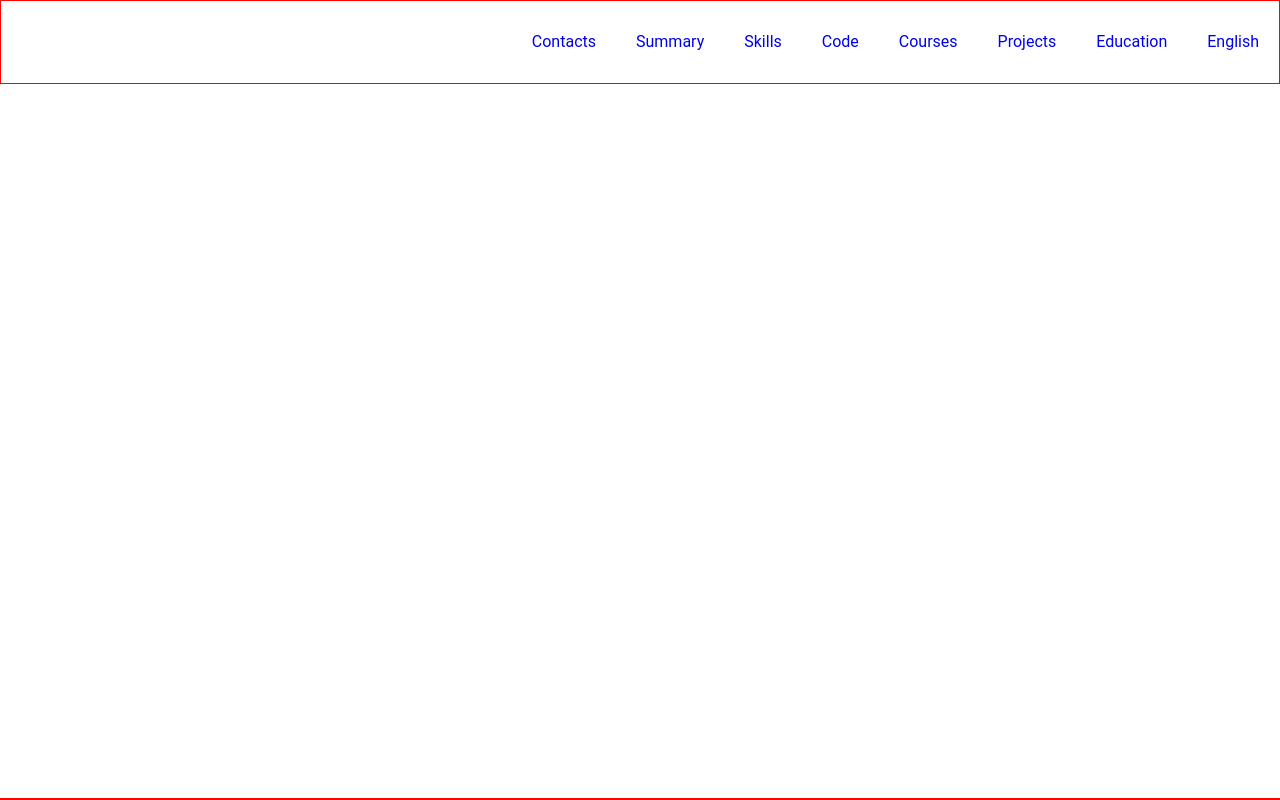
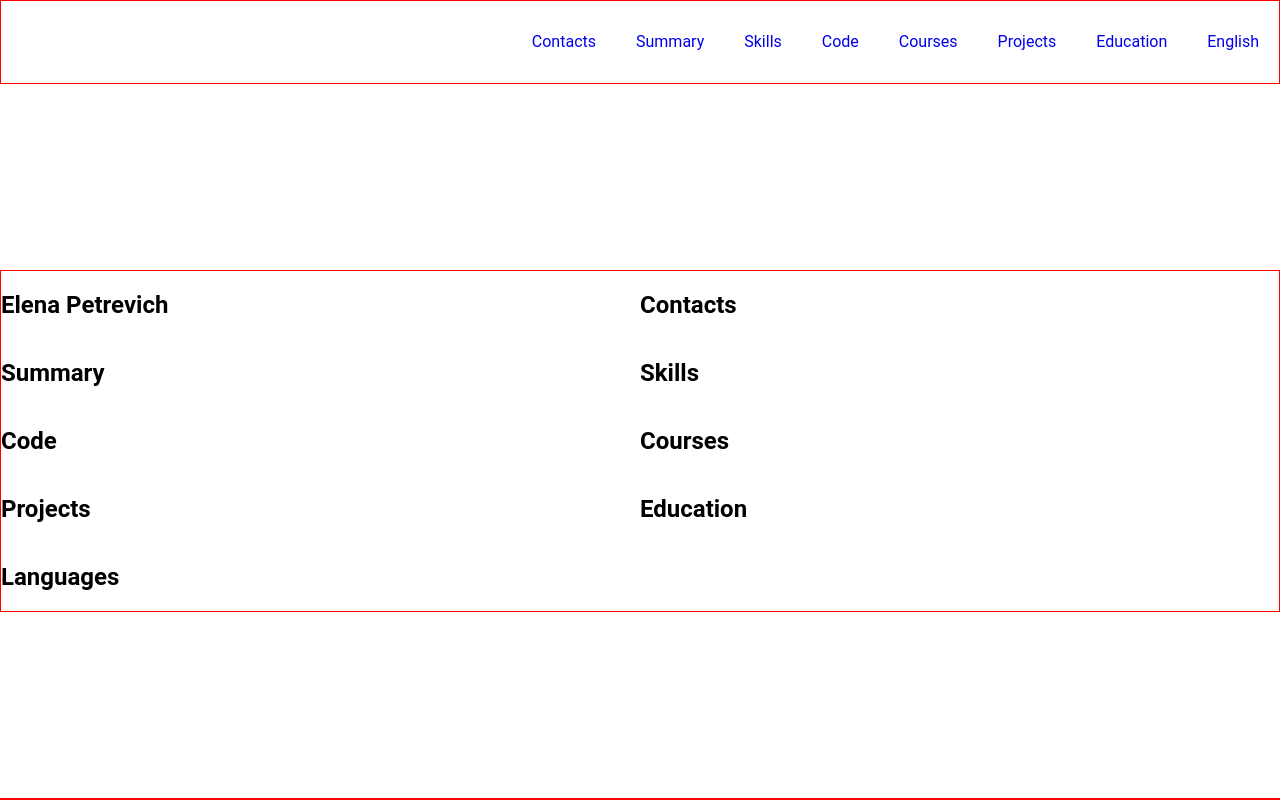
Before and after one commit to kaprika/rsschool-cv2025, a plain HTML site: page index.html in a window 1280 px wide. Drawn offline with Linux system fonts and the light colour scheme.

Commit message:
feat: add sections

```diff
--- a/index.html
+++ b/index.html
@@ -41,7 +41,38 @@
       </div>
     </header>
     <main class="main">
+      <div class="container main-container">
+        <section class="section" id="profile">
+          <h1 class="section-title">Elena Petrevich</h1>
+        </section>
+        <section class="section" id="contacts">
+          <h2 class="section-title">Contacts</h2>
+        </section>
+        <section class="section" id="summary">
+          <h2 class="section-title">Summary</h2>
+        </section>
+        <section class="section" id="skills">
+          <h2 class="section-title">Skills</h2>
+        </section>
+        <section class="section" id="code">
+          <h2 class="section-title">Code</h2>
+        </section>
+        <section class="section" id="courses">
+          <h2 class="section-title">Courses</h2>
+        </section>
+        <section class="section" id="projects">
+          <h2 class="section-title">Projects</h2>
+        </section>
+        <section class="section" id="education">
+          <h2 class="section-title">Education</h2>
+        </section>
+        <section class="section" id="languages">
+          <h2 class="section-title">Languages</h2>
+        </section>
+      </div>
+    </main>
+    <footer class="footer">
       <div class="container"></div>
-    </main>
+    </footer>
   </body>
 </html>
--- a/style.css
+++ b/style.css
@@ -64,3 +64,18 @@ html {
 .section-item a:hover {
     color: #4d2323;
 }
+
+.main-container {
+    display: flex;
+    flex-wrap: wrap;
+}
+
+.section {
+    width: 50%;
+}
+
+@media (max-width: 768px) {
+    .section {
+        width: 100%;
+    }
+}
```
